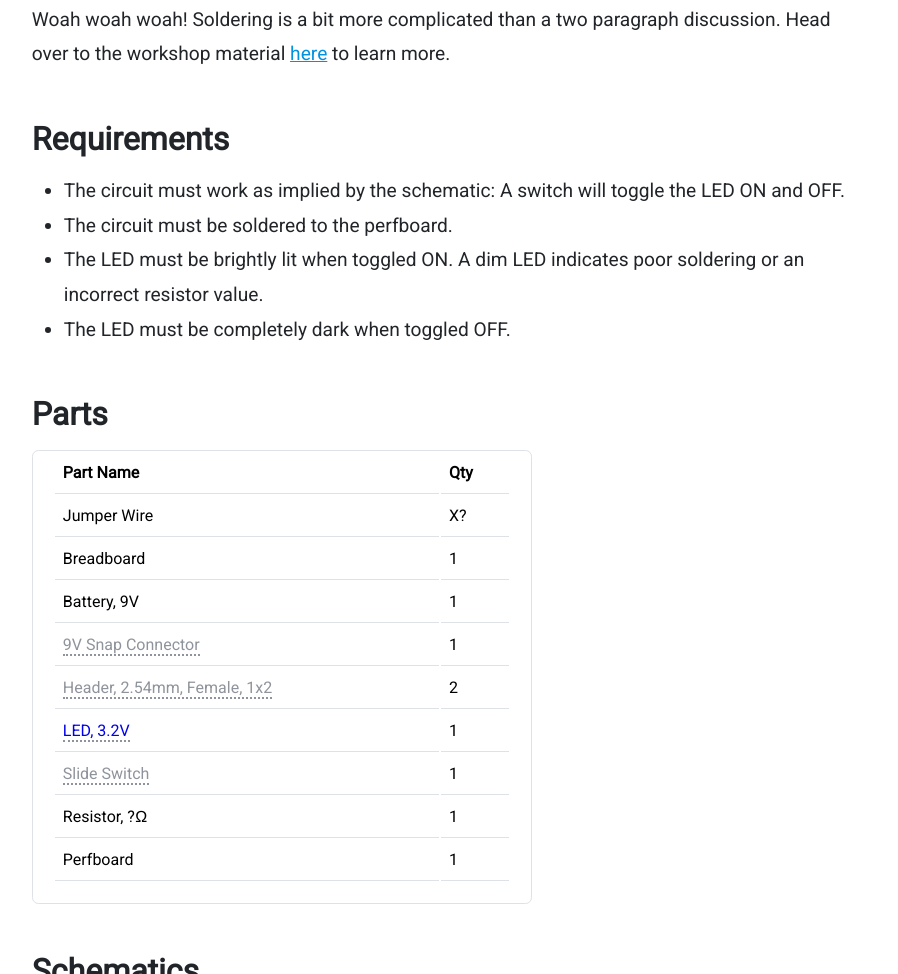
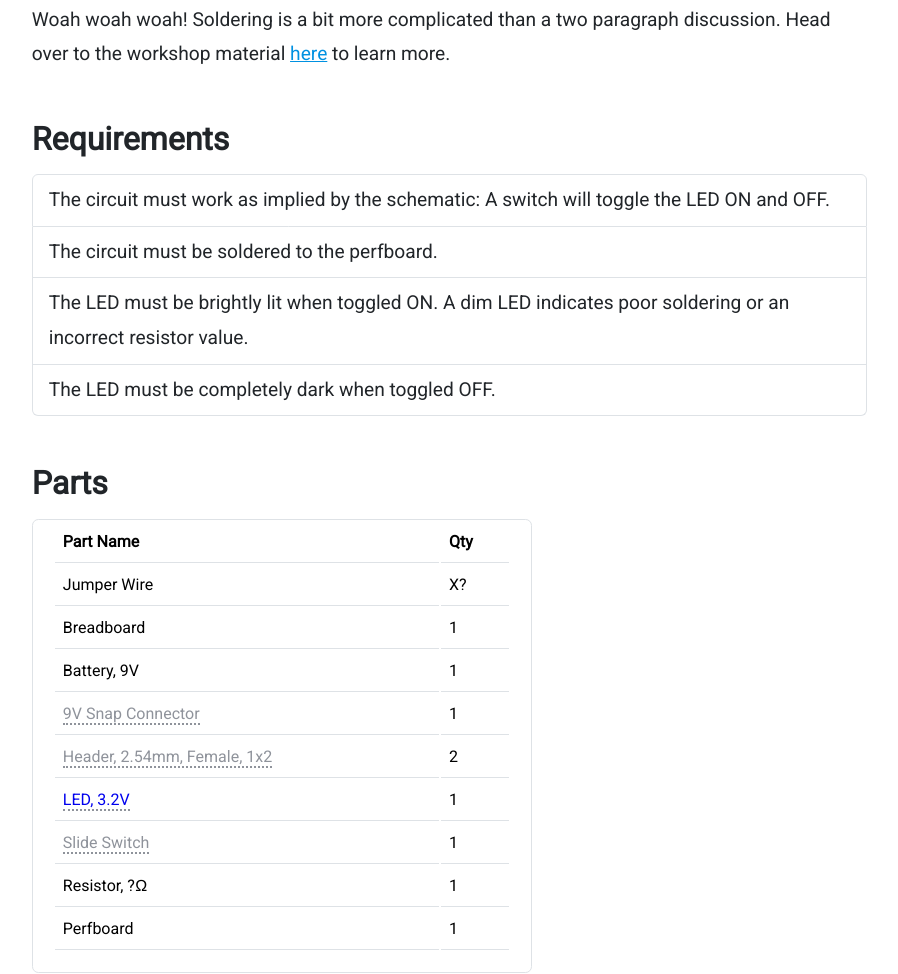
Before and after one commit to uci-ieee/ops-webpages-2024-2025, a website: page project_1.html in a window 1280 px wide. Shown: the part 5685-6659 px from the top of the page, without its empty margins (315-1213 px from the left). Drawn offline with nearby package versions, Linux system fonts and the light colour scheme; files that its build step writes are made by us from their sources; a web font is replaced by a local one.

Commit message:
use bootstrap list

```diff
--- a/project_1.html
+++ b/project_1.html
@@ -263,11 +263,11 @@
 			</p>
 
 			<h2 class="mb-3 fw-bolder" id="pj-heading-requirements">Requirements</h2>
-			<ul class="mb-5">
-				<li>The circuit must work as implied by the schematic: A switch will toggle the LED ON and OFF.</li>
-				<li>The circuit must be soldered to the perfboard.</li>
-				<li>The LED must be brightly lit when toggled ON. A dim LED indicates poor soldering or an incorrect resistor value.</li>
-				<li>The LED must be completely dark when toggled OFF.</li>
+			<ul class="mb-5 list-group">
+				<li class="list-group-item">The circuit must work as implied by the schematic: A switch will toggle the LED ON and OFF.</li>
+				<li class="list-group-item">The circuit must be soldered to the perfboard.</li>
+				<li class="list-group-item">The LED must be brightly lit when toggled ON. A dim LED indicates poor soldering or an incorrect resistor value.</li>
+				<li class="list-group-item">The LED must be completely dark when toggled OFF.</li>
 			</ul>
 
 			<h2 class="mb-3 fw-bold" id="pj-heading-parts">Parts</h2>
```
